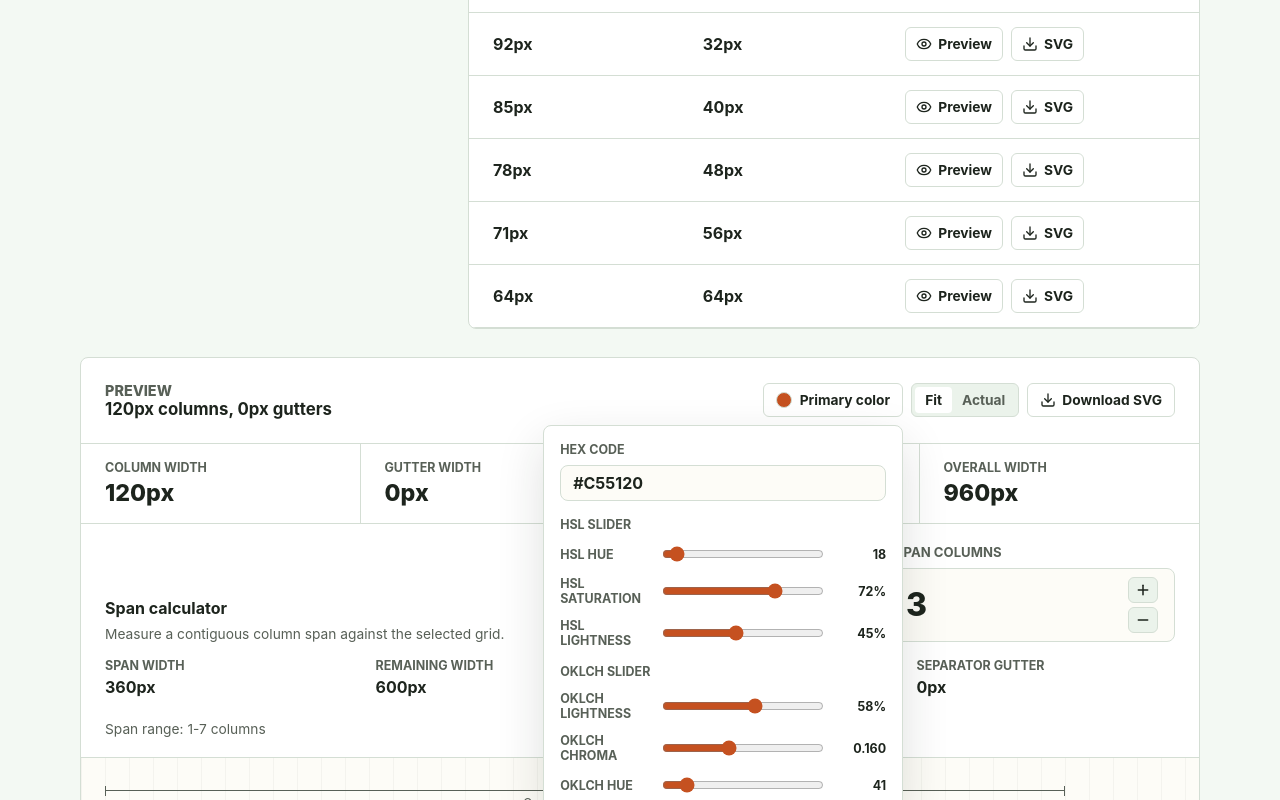
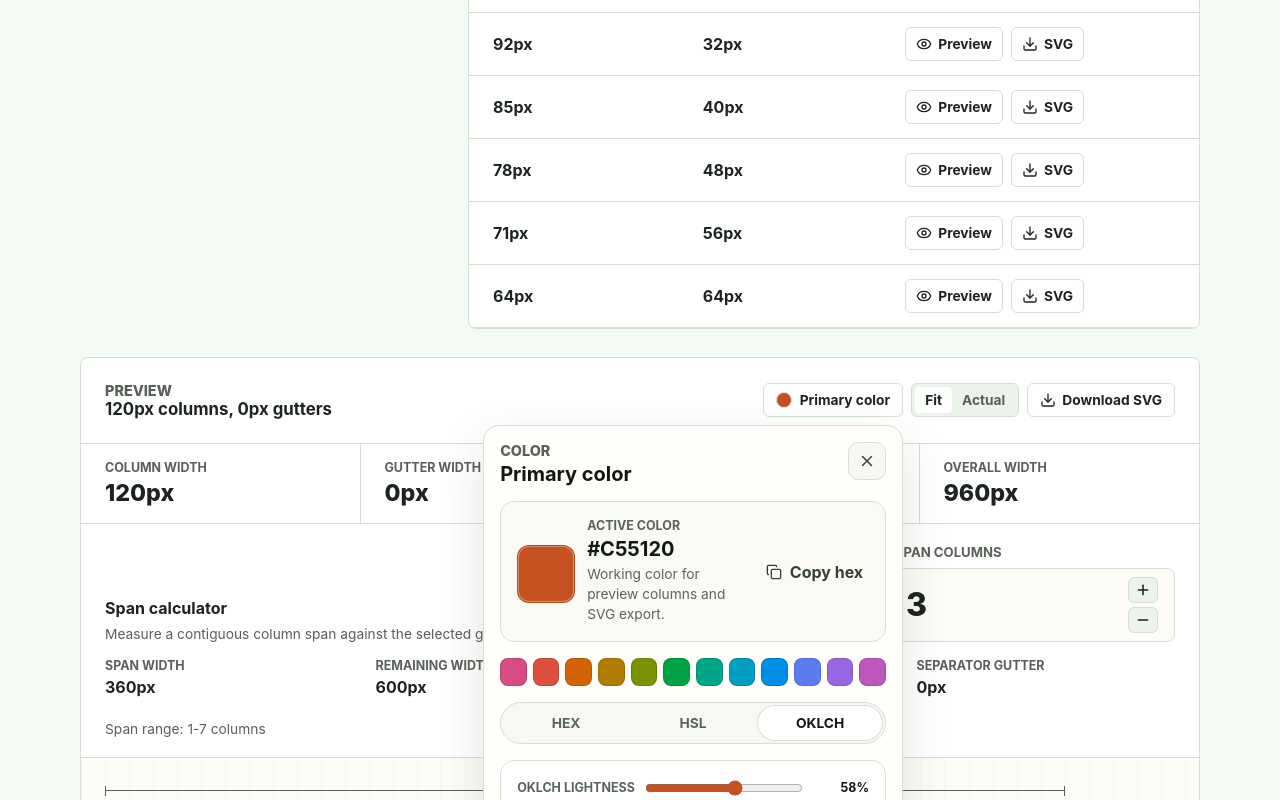
Before and after one commit to kamishino/grid-studio, a React (Vite) app: page / in a window 1280 px wide. Both pictures are taken after a click on the button "Primary color". Shown: the part 655-1455 px from the top of the page. Built offline with nearby package versions, Linux system fonts and the light colour scheme.

Commit message:
feat(preview): redesign primary color picker

```diff
--- a/src/features/grid-calculator/GridCalculator.css
+++ b/src/features/grid-calculator/GridCalculator.css
@@ -249,13 +249,159 @@
   top: calc(100% + var(--primitive-spacing-2));
   right: 0;
   display: grid;
-  width: min(360px, calc(100vw - 48px));
+  width: min(420px, calc(100vw - 48px));
   gap: var(--primitive-spacing-4);
-  border: 1px solid var(--component-panel-border);
-  border-radius: var(--component-panel-radius);
-  background: var(--component-panel-background);
+  border: 1px solid #d9dfd2;
+  border-radius: 16px;
+  background: #fffefa;
   padding: var(--primitive-spacing-4);
-  box-shadow: 0 18px 48px color-mix(in srgb, var(--semantic-color-text) 14%, transparent);
+  box-shadow: 0 18px 48px rgb(49 58 43 / 14%);
+}
+
+.color-popover-header {
+  display: flex;
+  align-items: flex-start;
+  justify-content: space-between;
+  gap: var(--primitive-spacing-4);
+}
+
+.color-popover-header h3,
+.color-popover-header p {
+  margin: 0;
+}
+
+.color-popover-header h3 {
+  margin-top: 4px;
+  color: #111814;
+  font-size: 1.25rem;
+  line-height: 1.1;
+}
+
+.color-popover-header button {
+  display: grid;
+  width: 38px;
+  height: 38px;
+  place-items: center;
+  border: 1px solid #d9dfd2;
+  border-radius: 10px;
+  color: #344033;
+  background: #f7f8f3;
+  cursor: pointer;
+}
+
+.active-color-summary {
+  display: grid;
+  grid-template-columns: auto minmax(0, 1fr) auto;
+  align-items: center;
+  gap: var(--primitive-spacing-3);
+  border: 1px solid #d9dfd2;
+  border-radius: 14px;
+  background: #f9faf4;
+  padding: var(--primitive-spacing-4);
+}
+
+.active-color-swatch {
+  width: 58px;
+  height: 58px;
+  border: 1px solid rgb(17 24 20 / 12%);
+  border-radius: 12px;
+  box-shadow: inset 0 0 0 1px rgb(255 255 255 / 35%);
+}
+
+.active-color-summary p,
+.active-color-summary span {
+  margin: 0;
+}
+
+.active-color-summary p {
+  color: #58645a;
+  font-size: var(--primitive-font-size-xs);
+  font-weight: var(--primitive-font-weight-strong);
+  text-transform: uppercase;
+}
+
+.active-color-summary strong {
+  display: block;
+  margin-top: 4px;
+  color: #111814;
+  font-size: 1.25rem;
+  line-height: 1.2;
+}
+
+.active-color-summary span {
+  display: block;
+  margin-top: 4px;
+  color: #59645d;
+  font-size: var(--primitive-font-size-sm);
+  line-height: 1.45;
+}
+
+.active-color-summary button {
+  display: inline-flex;
+  align-items: center;
+  gap: 8px;
+  min-height: 34px;
+  border: 0;
+  color: #344033;
+  background: transparent;
+  font-weight: var(--primitive-font-weight-strong);
+  cursor: pointer;
+  white-space: nowrap;
+}
+
+.preset-swatches {
+  display: grid;
+  grid-template-columns: repeat(12, minmax(0, 1fr));
+  gap: 6px;
+}
+
+.preset-swatches button {
+  height: 28px;
+  border: 1px solid rgb(17 24 20 / 16%);
+  border-radius: 8px;
+  cursor: pointer;
+}
+
+.preset-swatches button:hover,
+.preset-swatches button:focus-visible {
+  outline: 2px solid color-mix(in srgb, var(--preview-primary, #305ddd) 65%, white);
+  outline-offset: 2px;
+}
+
+.color-tabs {
+  display: grid;
+  grid-template-columns: repeat(3, 1fr);
+  gap: 3px;
+  border: 1px solid #d9dfd2;
+  border-radius: 999px;
+  background: #f7f8f3;
+  padding: 3px;
+}
+
+.color-tabs button {
+  min-height: 34px;
+  border: 0;
+  border-radius: 999px;
+  color: #59645d;
+  background: transparent;
+  font-size: var(--primitive-font-size-sm);
+  font-weight: var(--primitive-font-weight-strong);
+  cursor: pointer;
+}
+
+.color-tabs button[aria-selected='true'] {
+  color: #111814;
+  background: #ffffff;
+  box-shadow: 0 0 0 1px #d9dfd2;
+}
+
+.color-tab-panel {
+  display: grid;
+  gap: var(--primitive-spacing-3);
+  border: 1px solid #d9dfd2;
+  border-radius: 14px;
+  background: #ffffff;
+  padding: var(--primitive-spacing-4);
 }
 
 .color-field,
@@ -265,21 +411,20 @@
 }
 
 .color-field span,
-.color-slider span,
-.color-slider-group p {
+.color-slider span {
   margin: 0;
-  color: var(--semantic-color-muted);
+  color: #58645a;
   font-size: var(--primitive-font-size-xs);
   font-weight: var(--primitive-font-weight-strong);
   text-transform: uppercase;
 }
 
 .color-field input {
-  min-height: 36px;
-  border: 1px solid var(--component-input-border);
-  border-radius: var(--component-input-radius);
-  color: var(--semantic-color-text);
-  background: var(--component-input-background);
+  min-height: 44px;
+  border: 1px solid #d9dfd2;
+  border-radius: 12px;
+  color: #111814;
+  background: #fffefa;
   padding: 0 var(--primitive-spacing-3);
   font-weight: var(--primitive-font-weight-bold);
 }
@@ -290,17 +435,20 @@
 }
 
 .color-slider {
-  grid-template-columns: 92px minmax(0, 1fr) 56px;
+  grid-template-columns: 118px minmax(0, 1fr) 60px;
   align-items: center;
 }
 
 .color-slider input {
   width: 100%;
+  height: 18px;
+  border-radius: 999px;
   accent-color: var(--preview-primary, var(--semantic-color-accent));
+  background: var(--slider-track, #d7ddd0);
 }
 
 .color-slider output {
-  color: var(--semantic-color-text);
+  color: #111814;
   font-size: var(--primitive-font-size-xs);
   font-weight: var(--primitive-font-weight-bold);
   text-align: right;
@@ -543,6 +691,37 @@
     grid-template-columns: repeat(2, minmax(0, 1fr));
   }
 
+  .color-popover {
+    position: fixed;
+    top: var(--primitive-spacing-4);
+    right: var(--primitive-spacing-4);
+    left: var(--primitive-spacing-4);
+    width: auto;
+    max-height: calc(100vh - var(--primitive-spacing-8));
+    overflow: auto;
+  }
+
+  .active-color-summary {
+    grid-template-columns: auto minmax(0, 1fr);
+  }
+
+  .active-color-summary button {
+    grid-column: 1 / -1;
+    justify-content: center;
+    min-height: 38px;
+    border: 1px solid #d9dfd2;
+    border-radius: 10px;
+    background: #ffffff;
+  }
+
+  .color-slider {
+    grid-template-columns: 1fr;
+  }
+
+  .color-slider output {
+    text-align: left;
+  }
+
   .span-calculator-input,
   .span-results {
     grid-template-columns: 1fr;
--- a/src/features/grid-calculator/GridCalculator.tsx
+++ b/src/features/grid-calculator/GridCalculator.tsx
@@ -1,5 +1,16 @@
-import { Download, Eye, Minus, Plus } from 'lucide-react';
+import { Copy, Download, Eye, Minus, Plus, X } from 'lucide-react';
 import { useEffect, useMemo, useState } from 'react';
+import {
+  DEFAULT_PRIMARY_HEX,
+  generateOklchPresets,
+  hexToOklch,
+  hslToOklch,
+  normalizeHexColor,
+  oklchToHex,
+  oklchToHsl,
+  type HslColor,
+  type OklchColor,
+} from '../../lib/color/color';
 import {
   calculateGridLayouts,
   calculateGridSpan,
@@ -13,27 +24,10 @@ import './GridCalculator.css';
 
 const SVG_HEIGHT = 200;
 const DEFAULT_PREVIEW_MODE = 'fit';
-const DEFAULT_PRIMARY_COLOR = '#C55120';
 const PRIMARY_COLOR_STORAGE_KEY = 'grid-studio-primary-color';
 
 type PreviewMode = 'fit' | 'actual';
-type RgbColor = {
-  r: number;
-  g: number;
-  b: number;
-};
-
-type HslColor = {
-  h: number;
-  s: number;
-  l: number;
-};
-
-type OklchColor = {
-  l: number;
-  c: number;
-  h: number;
-};
+type ColorTab = 'hex' | 'hsl' | 'oklch';
 
 const parseIntegerInput = (value: string) => {
   if (!/^\d+$/.test(value)) {
@@ -68,168 +62,18 @@ const getCssToken = (name: string, fallback: string) => {
   );
 };
 
-const clampNumber = (value: number, min: number, max: number) =>
-  Math.min(max, Math.max(min, value));
-
-const normalizeHexColor = (value: string) => {
-  const trimmed = value.trim();
-  const withHash = trimmed.startsWith('#') ? trimmed : `#${trimmed}`;
-
-  if (/^#[0-9a-fA-F]{6}$/.test(withHash)) {
-    return withHash.toUpperCase();
-  }
-
-  if (/^#[0-9a-fA-F]{3}$/.test(withHash)) {
-    const [, r, g, b] = withHash;
-    return `#${r}${r}${g}${g}${b}${b}`.toUpperCase();
-  }
-
-  return null;
-};
-
-const hexToRgb = (hex: string): RgbColor => {
-  const normalized = normalizeHexColor(hex) ?? DEFAULT_PRIMARY_COLOR;
-  return {
-    r: Number.parseInt(normalized.slice(1, 3), 16),
-    g: Number.parseInt(normalized.slice(3, 5), 16),
-    b: Number.parseInt(normalized.slice(5, 7), 16),
-  };
-};
-
-const rgbToHex = ({ r, g, b }: RgbColor) =>
-  `#${[r, g, b]
-    .map((channel) =>
-      Math.round(clampNumber(channel, 0, 255)).toString(16).padStart(2, '0'),
-    )
-    .join('')}`.toUpperCase();
-
-const hexToHsl = (hex: string): HslColor => {
-  const { r, g, b } = hexToRgb(hex);
-  const red = r / 255;
-  const green = g / 255;
-  const blue = b / 255;
-  const max = Math.max(red, green, blue);
-  const min = Math.min(red, green, blue);
-  const lightness = (max + min) / 2;
-  const delta = max - min;
-
-  if (delta === 0) {
-    return { h: 0, s: 0, l: Math.round(lightness * 100) };
-  }
-
-  const saturation =
-    delta / (1 - Math.abs(2 * lightness - 1));
-  let hue = 0;
-
-  if (max === red) {
-    hue = 60 * (((green - blue) / delta) % 6);
-  } else if (max === green) {
-    hue = 60 * ((blue - red) / delta + 2);
-  } else {
-    hue = 60 * ((red - green) / delta + 4);
-  }
-
-  return {
-    h: Math.round((hue + 360) % 360),
-    s: Math.round(saturation * 100),
-    l: Math.round(lightness * 100),
-  };
-};
-
-const hslToHex = ({ h, s, l }: HslColor) => {
-  const saturation = clampNumber(s, 0, 100) / 100;
-  const lightness = clampNumber(l, 0, 100) / 100;
-  const chroma = (1 - Math.abs(2 * lightness - 1)) * saturation;
-  const x = chroma * (1 - Math.abs(((h / 60) % 2) - 1));
-  const m = lightness - chroma / 2;
-  const hue = ((h % 360) + 360) % 360;
-  let rgb: RgbColor;
-
-  if (hue < 60) {
-    rgb = { r: chroma, g: x, b: 0 };
-  } else if (hue < 120) {
-    rgb = { r: x, g: chroma, b: 0 };
-  } else if (hue < 180) {
-    rgb = { r: 0, g: chroma, b: x };
-  } else if (hue < 240) {
-    rgb = { r: 0, g: x, b: chroma };
-  } else if (hue < 300) {
-    rgb = { r: x, g: 0, b: chroma };
-  } else {
-    rgb = { r: chroma, g: 0, b: x };
-  }
-
-  return rgbToHex({
-    r: (rgb.r + m) * 255,
-    g: (rgb.g + m) * 255,
-    b: (rgb.b + m) * 255,
-  });
-};
-
-const srgbToLinear = (channel: number) => {
-  const normalized = channel / 255;
-  return normalized <= 0.04045
-    ? normalized / 12.92
-    : ((normalized + 0.055) / 1.055) ** 2.4;
-};
-
-const linearToSrgb = (channel: number) => {
-  const normalized =
-    channel <= 0.0031308 ? 12.92 * channel : 1.055 * channel ** (1 / 2.4) - 0.055;
-  return clampNumber(normalized * 255, 0, 255);
-};
-
-const hexToOklch = (hex: string): OklchColor => {
-  const { r, g, b } = hexToRgb(hex);
-  const red = srgbToLinear(r);
-  const green = srgbToLinear(g);
-  const blue = srgbToLinear(b);
-  const l = Math.cbrt(0.4122214708 * red + 0.5363325363 * green + 0.0514459929 * blue);
-  const m = Math.cbrt(0.2119034982 * red + 0.6806995451 * green + 0.1073969566 * blue);
-  const s = Math.cbrt(0.0883024619 * red + 0.2817188376 * green + 0.6299787005 * blue);
-  const oklabL = 0.2104542553 * l + 0.793617785 * m - 0.0040720468 * s;
-  const a = 1.9779984951 * l - 2.428592205 * m + 0.4505937099 * s;
-  const bAxis = 0.0259040371 * l + 0.7827717662 * m - 0.808675766 * s;
-
-  return {
-    l: Math.round(oklabL * 1000) / 10,
-    c: Math.round(Math.sqrt(a * a + bAxis * bAxis) * 1000) / 1000,
-    h: Math.round(((Math.atan2(bAxis, a) * 180) / Math.PI + 360) % 360),
-  };
-};
-
-const oklchToHex = ({ l, c, h }: OklchColor) => {
-  const lightness = clampNumber(l, 0, 100) / 100;
-  const chroma = clampNumber(c, 0, 0.4);
-  const hueRadians = (h * Math.PI) / 180;
-  const a = chroma * Math.cos(hueRadians);
-  const b = chroma * Math.sin(hueRadians);
-  const lPrime = lightness + 0.3963377774 * a + 0.2158037573 * b;
-  const mPrime = lightness - 0.1055613458 * a - 0.0638541728 * b;
-  const sPrime = lightness - 0.0894841775 * a - 1.291485548 * b;
-  const lCubed = lPrime ** 3;
-  const mCubed = mPrime ** 3;
-  const sCubed = sPrime ** 3;
-
-  return rgbToHex({
-    r: linearToSrgb(4.0767416621 * lCubed - 3.3077115913 * mCubed + 0.2309699292 * sCubed),
-    g: linearToSrgb(-1.2684380046 * lCubed + 2.6097574011 * mCubed - 0.3413193965 * sCubed),
-    b: linearToSrgb(-0.0041960863 * lCubed - 0.7034186147 * mCubed + 1.707614701 * sCubed),
-  });
-};
-
 const getStoredPrimaryColor = () => {
   if (typeof window === 'undefined') {
-    return DEFAULT_PRIMARY_COLOR;
+    return DEFAULT_PRIMARY_HEX;
   }
 
   return (
     normalizeHexColor(window.localStorage.getItem(PRIMARY_COLOR_STORAGE_KEY) ?? '') ??
-    DEFAULT_PRIMARY_COLOR
+    DEFAULT_PRIMARY_HEX
   );
 };
 
-const getPreviewColors = (primaryColor = DEFAULT_PRIMARY_COLOR): GridSvgColors => ({
+const getPreviewColors = (primaryColor = DEFAULT_PRIMARY_HEX): GridSvgColors => ({
   background: getCssToken('--component-preview-background', '#FDFCF7'),
   columnFill: primaryColor,
   guide: primaryColor,
@@ -242,7 +86,9 @@ export function GridCalculator() {
   const [columnsInput, setColumnsInput] = useState('8');
   const [spanColumnsInput, setSpanColumnsInput] = useState('3');
   const [previewMode, setPreviewMode] = useState<PreviewMode>(DEFAULT_PREVIEW_MODE);
-  const [primaryColor, setPrimaryColor] = useState(getStoredPrimaryColor);
+  const [primaryOklch, setPrimaryOklch] = useState(() =>
+    hexToOklch(getStoredPrimaryColor()),
+  );
   const [isColorPopoverOpen, setIsColorPopoverOpen] = useState(false);
 
   const width = parseIntegerInput(widthInput);
@@ -254,6 +100,7 @@ export function GridCalculator() {
   );
   const [selectedLayout, setSelectedLayout] = useState<GridLayout | null>(null);
   const activeLayout = selectedLayout ?? layouts[0] ?? null;
+  const primaryColor = oklchToHex(primaryOklch);
   const maxSpanColumns = validation.ok ? Math.max(1, columns - 1) : 1;
   const parsedSpanColumns = parseIntegerInput(spanColumnsInput);
   const spanColumns = Number.isFinite(parsedSpanColumns)
@@ -452,9 +299,11 @@ export function GridCalculator() {
             <div className="preview-toolbar">
               <PrimaryColorControl
                 color={primaryColor}
+                oklch={primaryOklch}
                 isOpen={isColorPopoverOpen}
-                onChange={setPrimaryColor}
+                onChange={setPrimaryOklch}
                 onToggle={() => setIsColorPopoverOpen((isOpen) => !isOpen)}
+                onClose={() => setIsColorPopoverOpen(false)}
               />
               <PreviewModeControl mode={previewMode} onChange={setPreviewMode} />
               <button
@@ -580,34 +429,43 @@ function PreviewModeControl({ mode, onChange }: PreviewModeControlProps) {
 
 type PrimaryColorControlProps = {
   color: string;
+  oklch: OklchColor;
   isOpen: boolean;
-  onChange: (color: string) => void;
+  onChange: (color: OklchColor) => void;
   onToggle: () => void;
+  onClose: () => void;
 };
 
 function PrimaryColorControl({
   color,
+  oklch,
   isOpen,
   onChange,
   onToggle,
+  onClose,
 }: PrimaryColorControlProps) {
-  const hsl = hexToHsl(color);
-  const oklch = hexToOklch(color);
+  const [activeTab, setActiveTab] = useState<ColorTab>('oklch');
+  const hsl = oklchToHsl(oklch);
+  const presets = useMemo(() => generateOklchPresets(), []);
 
   const updateHex = (value: string) => {
     const normalized = normalizeHexColor(value);
 
     if (normalized) {
-      onChange(normalized);
+      onChange(hexToOklch(normalized));
     }
   };
 
   const updateHsl = (patch: Partial<HslColor>) => {
-    onChange(hslToHex({ ...hsl, ...patch }));
+    onChange(hslToOklch({ ...hsl, ...patch }));
   };
 
   const updateOklch = (patch: Partial<OklchColor>) => {
-    onChange(oklchToHex({ ...oklch, ...patch }));
+    onChange({ ...oklch, ...patch });
+  };
+
+  const copyHex = async () => {
+    await navigator.clipboard?.writeText(color);
   };
 
   return (
@@ -633,23 +491,82 @@ function PrimaryColorControl({
           className="color-popover"
           aria-label="Primary color controls"
         >
+          <div className="color-popover-header">
+            <div>
+              <p className="eyebrow">Color</p>
+              <h3>Primary color</h3>
+            </div>
+            <button type="button" aria-label="Close color picker" onClick={onClose}>
+              <X size={18} />
+            </button>
+          </div>
+
+          <section className="active-color-summary" aria-label="Active color">
+            <span
+              className="active-color-swatch"
+              style={{ backgroundColor: color }}
+              aria-hidden="true"
+            />
+            <div>
+              <p>Active color</p>
+              <strong>{color}</strong>
+              <span>Working color for preview columns and SVG export.</span>
+            </div>
+            <button type="button" onClick={copyHex}>
+              <Copy size={16} />
+              Copy hex
+            </button>
+          </section>
+
+          <div className="preset-swatches" aria-label="Prebuilt colors">
+            {presets.map((preset) => (
+              <button
+                key={preset.hue}
+                type="button"
+                aria-label={`Hue ${preset.hue}`}
+                title={`Hue ${preset.hue}`}
+                style={{ backgroundColor: preset.hex }}
+                onClick={() => onChange(preset.oklch)}
+              />
+            ))}
+          </div>
+
+          <div className="color-tabs" role="tablist" aria-label="Color mode">
+            {(['hex', 'hsl', 'oklch'] as const).map((tab) => (
+              <button
+                key={tab}
+                type="button"
+                role="tab"
+                aria-selected={activeTab === tab}
+                onClick={() => setActiveTab(tab)}
+              >
+                {tab.toUpperCase()}
+              </button>
+            ))}
+          </div>
+
+          {activeTab === 'hex' ? (
+            <div className="color-tab-panel">
               <label className="color-field">
-            <span>Hex Code</span>
+                <span>Hex input</span>
                 <input
                   aria-label="Hex Code"
                   value={color}
                   onChange={(event) => updateHex(event.target.value)}
                 />
               </label>
+            </div>
+          ) : null}
 
-          <div className="color-slider-group" aria-label="HSL Slider">
-            <p>HSL Slider</p>
+          {activeTab === 'hsl' ? (
+            <div className="color-tab-panel color-slider-group" aria-label="HSL Slider">
               <ColorSlider
                 label="HSL Hue"
                 min={0}
                 max={360}
                 value={hsl.h}
                 onChange={(value) => updateHsl({ h: value })}
+                track="linear-gradient(90deg, #f00, #ff0, #0f0, #0ff, #00f, #f0f, #f00)"
               />
               <ColorSlider
                 label="HSL Saturation"
@@ -658,6 +575,7 @@ function PrimaryColorControl({
                 value={hsl.s}
                 onChange={(value) => updateHsl({ s: value })}
                 suffix="%"
+                track={`linear-gradient(90deg, #9ca3af, ${color})`}
               />
               <ColorSlider
                 label="HSL Lightness"
@@ -666,11 +584,13 @@ function PrimaryColorControl({
                 value={hsl.l}
                 onChange={(value) => updateHsl({ l: value })}
                 suffix="%"
+                track={`linear-gradient(90deg, #050505, ${color}, #ffffff)`}
               />
             </div>
+          ) : null}
 
-          <div className="color-slider-group" aria-label="OKLCH Slider">
-            <p>OKLCH Slider</p>
+          {activeTab === 'oklch' ? (
+            <div className="color-tab-panel color-slider-group" aria-label="OKLCH Slider">
               <ColorSlider
                 label="OKLCH Lightness"
                 min={0}
@@ -678,6 +598,7 @@ function PrimaryColorControl({
                 value={oklch.l}
                 onChange={(value) => updateOklch({ l: value })}
                 suffix="%"
+                track={`linear-gradient(90deg, #111111, ${color}, #ffffff)`}
               />
               <ColorSlider
                 label="OKLCH Chroma"
@@ -686,6 +607,7 @@ function PrimaryColorControl({
                 step={0.001}
                 value={oklch.c}
                 onChange={(value) => updateOklch({ c: value })}
+                track={`linear-gradient(90deg, #9ca3af, ${color})`}
               />
               <ColorSlider
                 label="OKLCH Hue"
@@ -693,8 +615,10 @@ function PrimaryColorControl({
                 max={360}
                 value={oklch.h}
                 onChange={(value) => updateOklch({ h: value })}
+                track="linear-gradient(90deg, #c7517c, #b8662a, #777b11, #258853, #00899c, #4d76d8, #9b5bbf, #c7517c)"
               />
             </div>
+          ) : null}
         </div>
       ) : null}
     </div>
@@ -709,6 +633,7 @@ type ColorSliderProps = {
   onChange: (value: number) => void;
   step?: number;
   suffix?: string;
+  track?: string;
 };
 
 function ColorSlider({
@@ -719,6 +644,7 @@ function ColorSlider({
   onChange,
   step = 1,
   suffix,
+  track,
 }: ColorSliderProps) {
   return (
     <label className="color-slider">
@@ -730,6 +656,7 @@ function ColorSlider({
         max={max}
         step={step}
         value={value}
+        style={{ '--slider-track': track } as React.CSSProperties}
         onChange={(event) => onChange(Number(event.target.value))}
       />
       <output>
```
Lines whose indentation alone changed are shown as unchanged.
